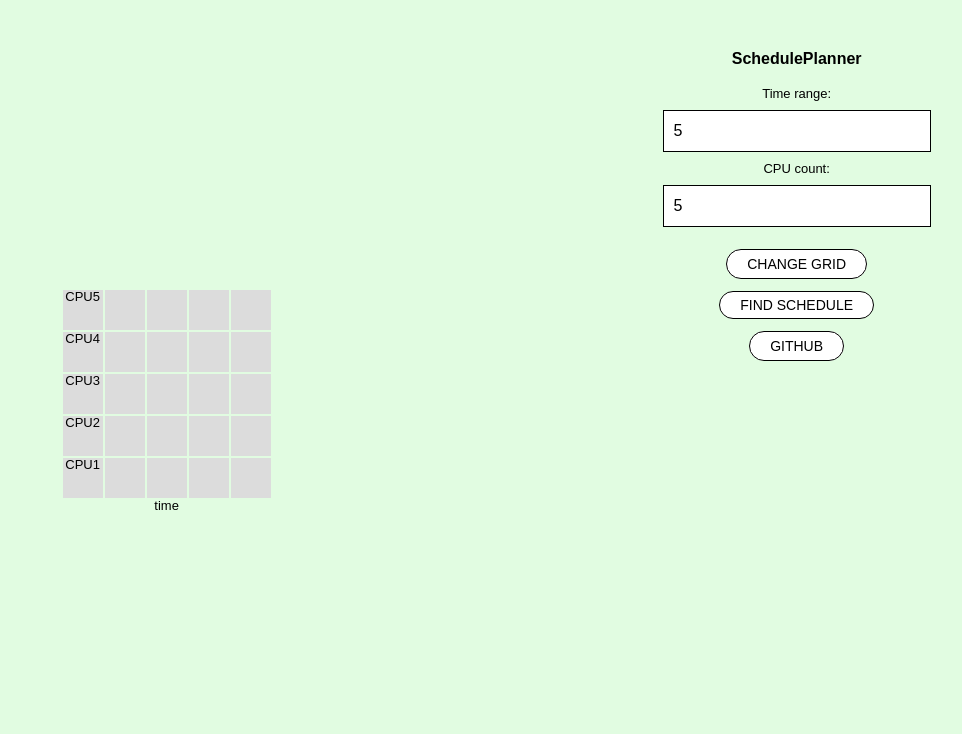
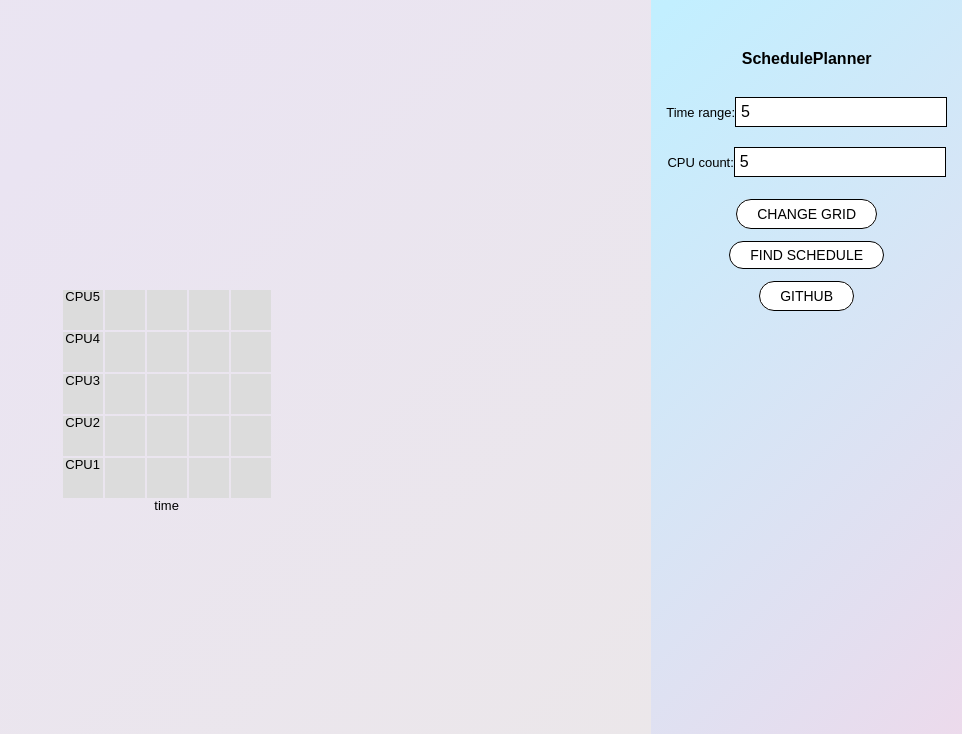
Before and after one commit to oleggr/SchedulePlanner, a React (Create React App) app in the folder frontend/: page / in a window 1280 px wide. Shown: the top 734 px of the page, without its empty margins (318-1280 px from the left). Built offline with nearby package versions, Linux system fonts and the light colour scheme.

Commit message:
ui style fix

```diff
--- a/frontend/src/App.css
+++ b/frontend/src/App.css
@@ -36,7 +36,6 @@ button:hover {
   color: white;
 }
 
-
 .btn {
   font-size: 14px;
   color: black;
@@ -59,13 +58,13 @@ button:hover {
 }
 
 input {
-  width: 246px;
+  width: 200px;
   font-size: 16px;
-  line-height: 20px;
+  line-height: 10px;
   color: black;
-  padding: 10px;
+  padding: 5px;
   border: 1px solid black;
-  cursor: pointer;
+  cursor: text;
 }
 
 input::placeholder {
@@ -90,6 +89,9 @@ div.main {
   width: 100%;
   flex-direction: row;
   justify-content: flex-end;
+  background: linear-gradient(-45deg, #dfedeb, #edebdf, #eae4f2, #ebf0ef);
+  background-size: 400% 400%;
+  animation: gradient 5s ease infinite;
 }
 
 div.map {
@@ -101,8 +103,24 @@ div.map {
 div.settings {
   justify-self: flex-start;
   width: 30%;
-  padding-right: 20px;
+  padding-right: 10px;
+  padding-left: 10px;
   padding-top: 40px;
+  background: linear-gradient(-45deg, #ffdcd1, #ffd1e3, #c2efff, #ccfff3);
+  background-size: 400% 400%;
+  animation: gradient 5s ease infinite;
+}
+
+@keyframes gradient {
+    0% {
+        background-position: 0% 50%;
+    }
+    50% {
+        background-position: 100% 50%;
+    }
+    100% {
+        background-position: 0% 50%;
+    }
 }
 
 h1 {
```
